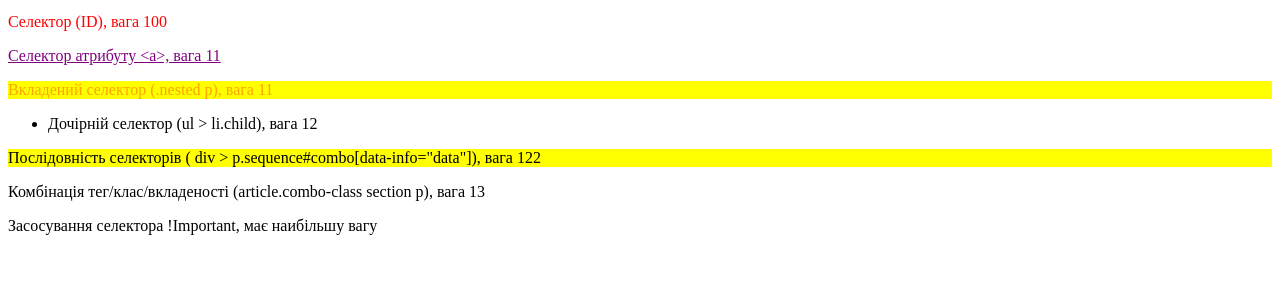
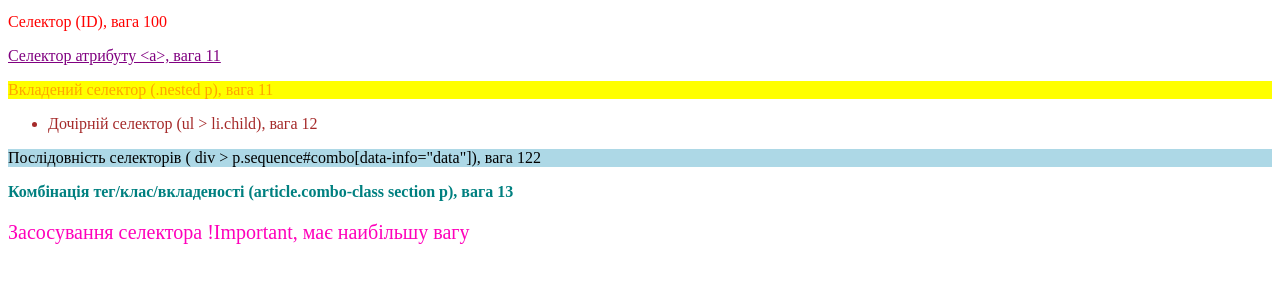
Before and after one commit to Dzu-te/hillel-hw5, a plain HTML site: page index.html in a window 1280 px wide. Shown: the part 135-418 px from the top of the page. Drawn offline with Linux system fonts and the light colour scheme.

Commit message:
add styles for other classes

```diff
--- a/style.css
+++ b/style.css
@@ -21,3 +21,22 @@ a[data-type="link"] {
 .nested p {
   color: orange;
 }
+
+ul>li.child {
+  color: brown;
+}
+
+div>p.sequence#combo[data-info="data"] {
+  background-color: lightblue;
+  color: black;
+}
+
+article.combo-class section p {
+  font-weight: bold;
+  color: teal;
+}
+
+.important {
+  font-size: 20px !important;
+  color: rgb(255, 0, 187) !important;
+}
```
